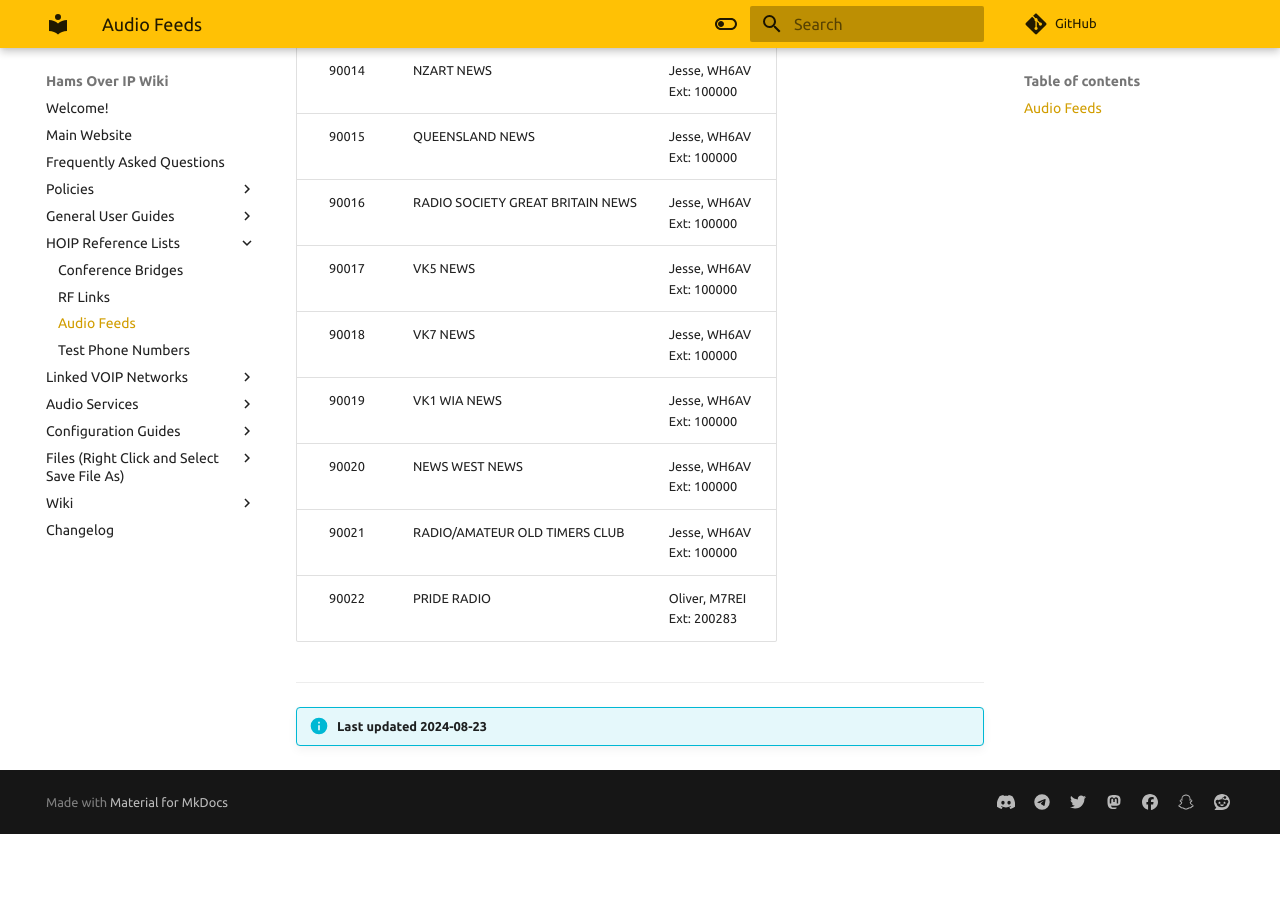
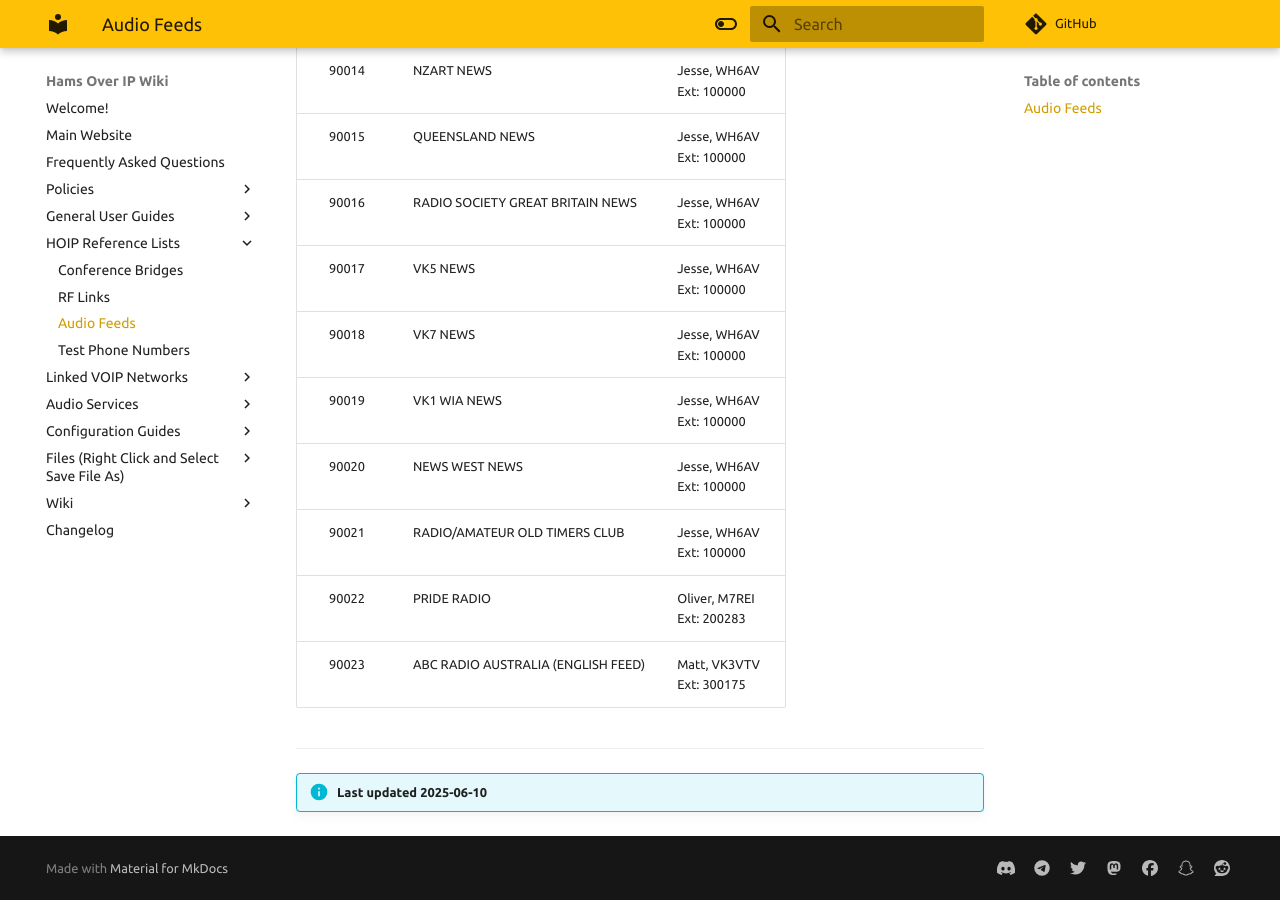
Before and after one commit to hamsoverip/wiki, an MkDocs documentation site: the page built from docs/other/audio-feeds-list.md, in a window 1280 px wide and 900 px high, scrolled down 1288 px. Built offline with MkDocs 1.6.1 and Material for MkDocs 9.7.7, drawn with Linux system fonts in a browser that asks for light colours; comment, search, counter and statistics services are not loaded; before the commit the page ends 2122 px from its top, so only the background shows below that.

Commit message:
added ABC Radio Australia feed, VK3VTV

```diff
--- a/docs/other/audio-feeds-list.md
+++ b/docs/other/audio-feeds-list.md
@@ -39,7 +39,8 @@
 | 90020     | NEWS WEST NEWS                      | Jesse, WH6AV<br />Ext: 100000  |
 | 90021     | RADIO/AMATEUR OLD TIMERS CLUB       | Jesse, WH6AV<br />Ext: 100000  |
 | 90022     | PRIDE RADIO                         | Oliver, M7REI<br />Ext: 200283 |
+| 90023     | ABC RADIO AUSTRALIA (ENGLISH FEED)  | Matt, VK3VTV<br />Ext:  300175 |
 
 ---
 
-!!! info "Last updated 2024-08-23"
+!!! info "Last updated 2025-06-10"
```
